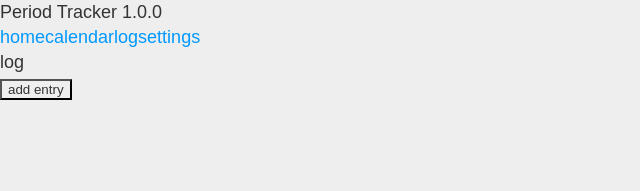
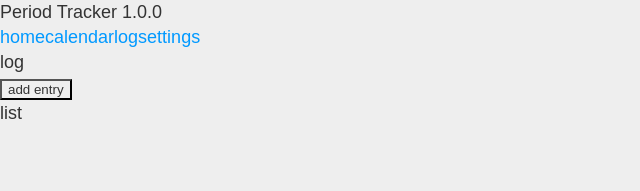
Before and after one commit to electricg/period-tracker-react, a React (Create React App) app: page /log in a window 1280 px wide. Shown: the top 191 px of the page, without its empty margins (0-640 px from the left). Built offline with nearby package versions, Linux system fonts and the light colour scheme.

Commit message:
Not finished entries components

```diff
--- /dev/null
+++ b/src/components/entries/list.js
@@ -0,0 +1,7 @@
+import React from 'react';
+
+const EntriesList = () => {
+  return <div>list</div>;
+};
+
+export default EntriesList;
--- a/src/components/log/index.js
+++ b/src/components/log/index.js
@@ -1,12 +1,14 @@
 import React from 'react';
 
 import EntriesAdd from '../entries/add';
+import EntriesList from '../entries/list';
 
 const Log = () => {
   return (
     <div>
       log
       <EntriesAdd addLabel="add entry" />
+      <EntriesList />
     </div>
   );
 };
```
Also changed, not shown: src/components/entries/remove.js (added).
